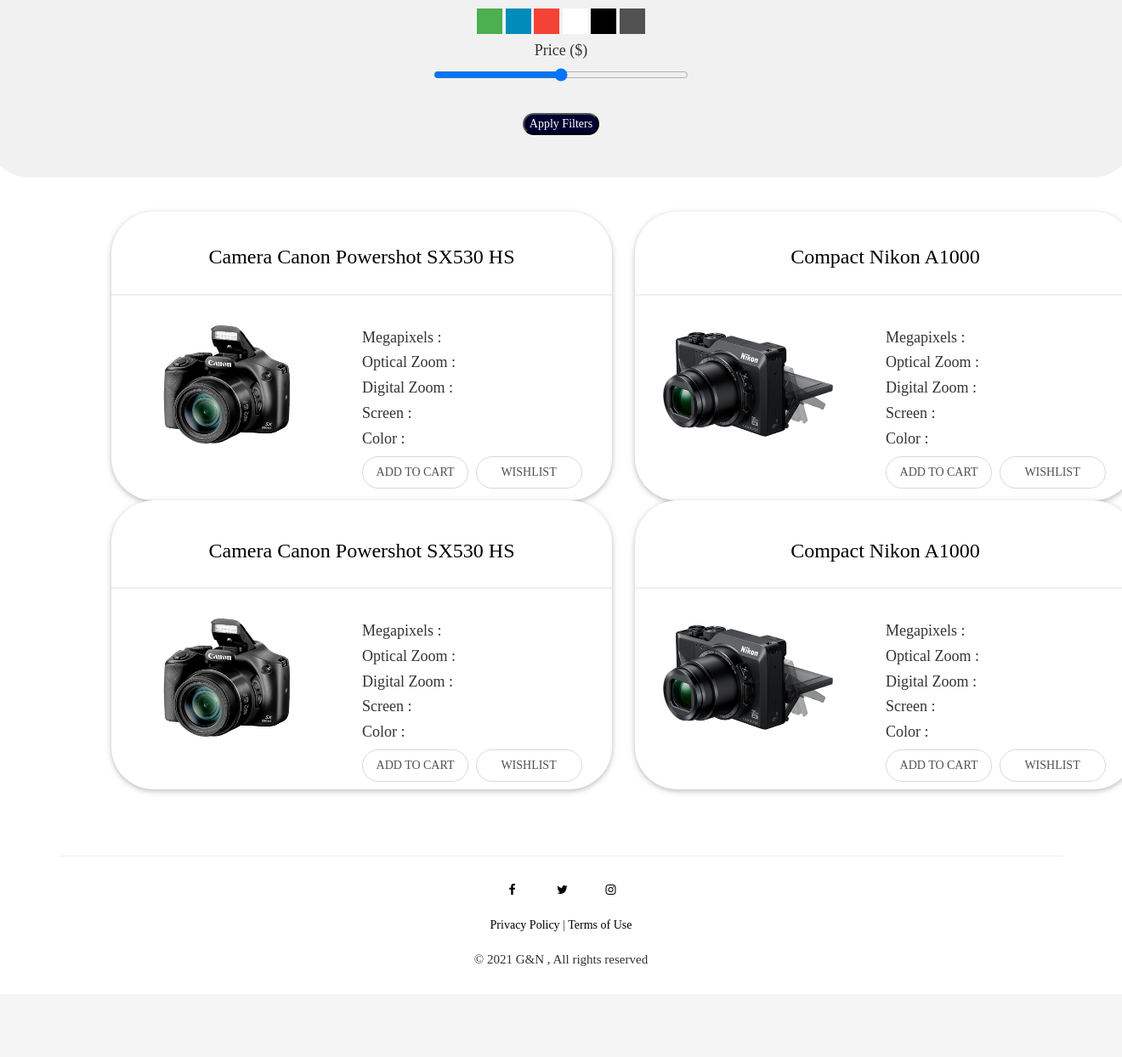
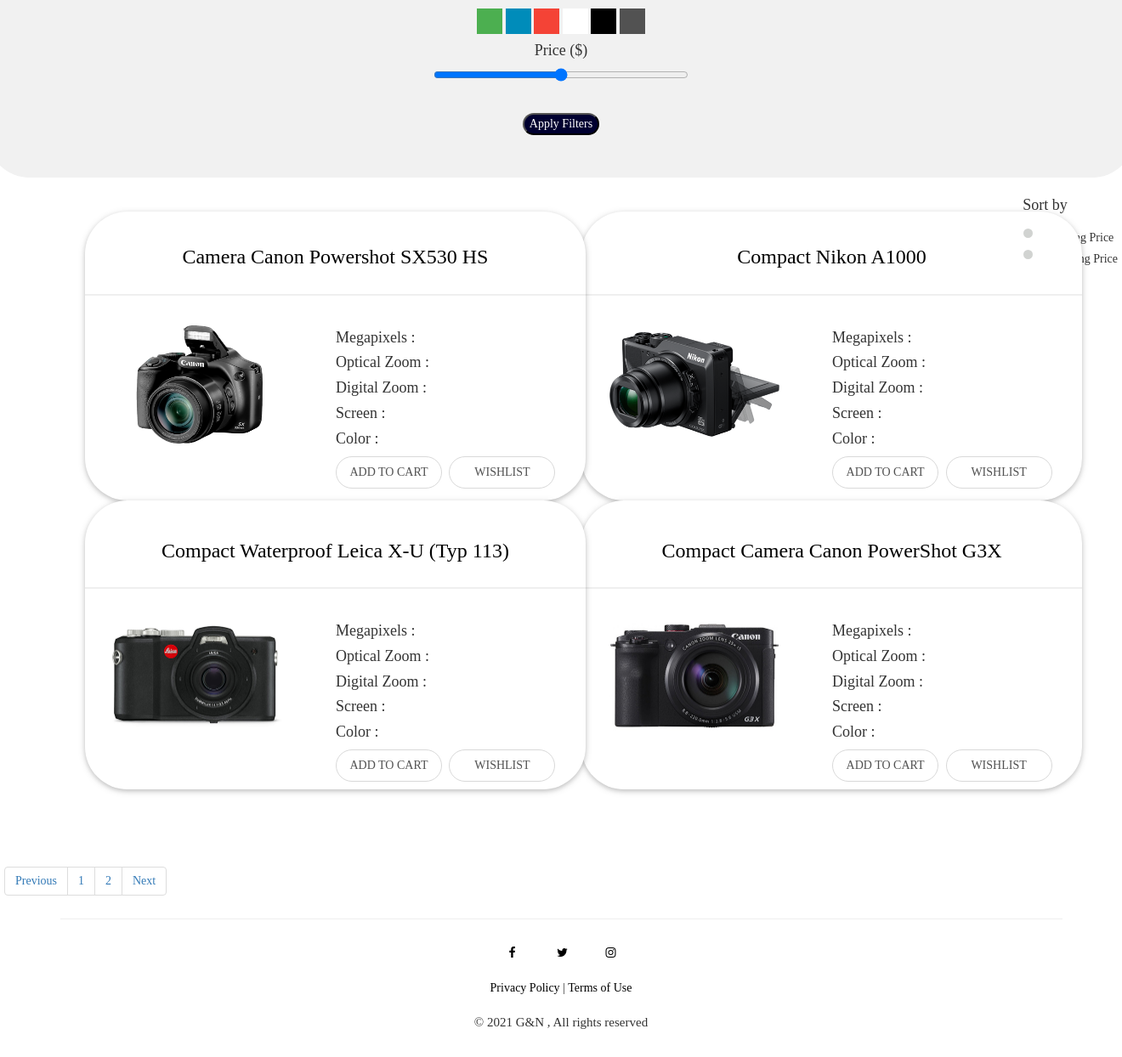
Before and after one commit to NefeliTav/E-shop, a PHP site: page /shop.html in a window 1320 px wide. Shown: the part 1180-2424 px from the top of the page at 85% size. Before the commit the page ends 2317 px from the top, so only its background shows below. Run offline with PHP 8.4, Linux system fonts and the light colour scheme; some libraries are stand-ins or nearby versions.

Commit message:
Add features in shop

```diff
--- a/index.html
+++ b/index.html
@@ -145,7 +145,7 @@
                         Terms &
                         Conditions
                         <br>
-                        <button type="submit" class="btn">Sign up</button><br>
+                        <button style="padding:10px;" type="submit" class="btn">Sign up</button><br>
 
                     </form>
                 </div>
@@ -283,11 +283,11 @@
             <div class="container" id="about" name="about" style="background-color:#f1f1f1">
                 <div class="row">
                     <div class="column-33">
-                        <img src="./images/fadeAbout.png" alt="App" width="55%">
+                        <img src="./images/fadeAbout.png" alt="camera" width="55%">
                     </div>
                     <div class="column-66">
                         <h1 class="xlarge-font">About</h1>
-                        <h1 class="medium-font"><b>A lifetime of photography</b></h1>
+                        <h1 class="medium-font" style="color:#010c27;"><b>A lifetime of photography</b></h1>
                         <p style="font-size:18px;">In 1919, a small photography bussines operated out of Smyrna. Over a
                             hundread years later, that same
                             bussiness has evolved and prospered, spreading to many locations across Greece in the
--- a/shop.css
+++ b/shop.css
@@ -154,3 +154,30 @@
   background: #4CAF50;
   cursor: pointer;
 }
+input[type='radio']:after {
+  width: 15px;
+  height: 15px;
+  border-radius: 15px;
+  top: -2px;
+  left: -1px;
+  position: relative;
+  background-color: #d1d3d1;
+  content: '';
+  display: inline-block;
+  visibility: visible;
+  border: 2px solid white;
+}
+
+input[type='radio']:checked:after {
+  width: 15px;
+  height: 15px;
+  border-radius: 15px;
+  top: -2px;
+  left: -1px;
+  position: relative;
+  background-color: #ffa500;
+  content: '';
+  display: inline-block;
+  visibility: visible;
+  border: 2px solid white;
+}
--- a/shop.html
+++ b/shop.html
@@ -261,12 +261,20 @@
             <div class="range">
                 <output style="color:black;font-size:17px" id="output" name="result"></output>
             </div>
-            <button style="margin:30px;border-radius:30px;background-color: rgb(0, 0, 48);color:white;">Apply
+            <button
+                style="margin:30px;border-radius:30px;outline:none;background-color: rgb(0, 0, 48);color:white;">Apply
                 Filters</button>
         </div>
     </div>
 
     <div class="main">
+        <div style="float:right">
+            <p style="font-size:18px;">Sort by</p>
+            <input type="radio" style="color:black;" name="gender" value="male"> Increasing Price<br>
+            <input type="radio" name="gender" value="female"> Decreasing Price<br>
+
+
+        </div>
         <div class="row">
             <div class="column-33">
                 <div class="card" style="top: 35%;left: 35%;">
@@ -289,11 +297,11 @@
                 </div>
                 <div class="card" style="top: 35%;left: 35%;">
                     <nav>
-                        <h3 style="text-align:center;">Camera Canon Powershot SX530 HS</h3>
+                        <h3 style="text-align:center;">Compact Waterproof Leica X-U (Typ 113)</h3>
                     </nav>
                     <div class="zoom">
                         <img style=" display: block;margin-left: auto;margin-right: auto;" height="200" width="200"
-                            alt="camera" src="./images/camera.png">
+                            alt="camera" src="./images/camera3.jpg">
                     </div>
                     <div class="description">
                         <h4>Megapixels :</h4>
@@ -327,11 +335,11 @@
                 </div>
                 <div class="card" style="top: 35%;left: 68%;">
                     <nav>
-                        <h3 style="text-align:center;">Compact Nikon A1000 </h3>
+                        <h3 style="text-align:center;">Compact Camera Canon PowerShot G3X </h3>
                     </nav>
                     <div class="zoom">
                         <img style=" display: block;margin-left: auto;margin-right: auto;" height="200" width="200"
-                            alt="camera" src="./images/camera2.png">
+                            alt="camera" src="./images/camera4.jpg">
                     </div>
                     <div class="description">
                         <h4>Megapixels :</h4>
@@ -344,7 +352,12 @@
                     </div>
                 </div>
             </div>
-
+            <ul class="pagination justify-content-center">
+                <li class="page-item"><a class="page-link" href="javascript:void(0);">Previous</a></li>
+                <li class="page-item"><a class="page-link" href="javascript:void(0);">1</a></li>
+                <li class="page-item"><a class="page-link" href="javascript:void(0);">2</a></li>
+                <li class="page-item"><a class="page-link" href="javascript:void(0);">Next</a></li>
+            </ul>
         </div>
         <hr> <!-- thematic break -->
         <div class=" footer">
```
Also changed, not shown: shop.js (+12 -0 lines), images/camera3.jpg (added), images/camera4.jpg (added).
